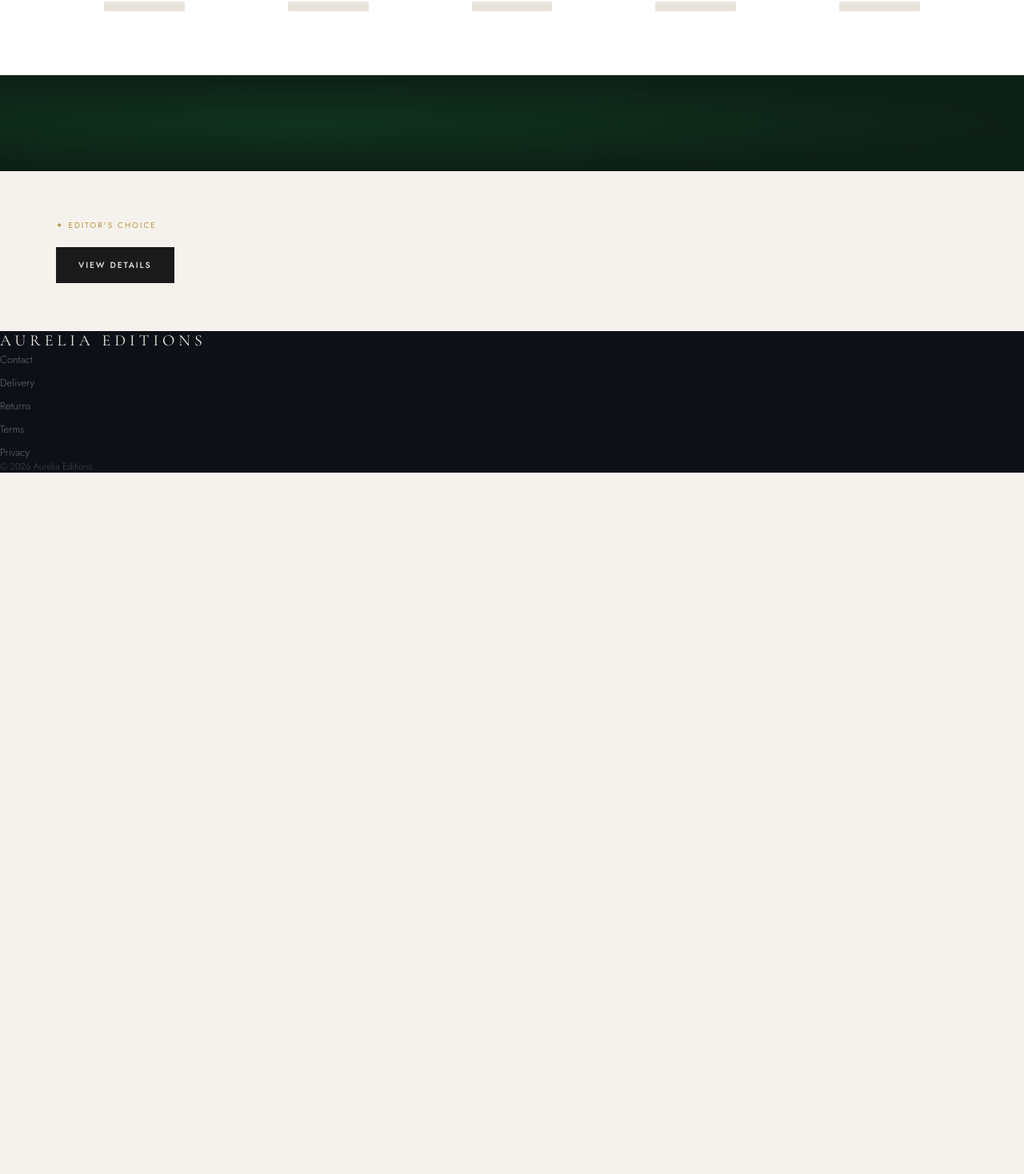
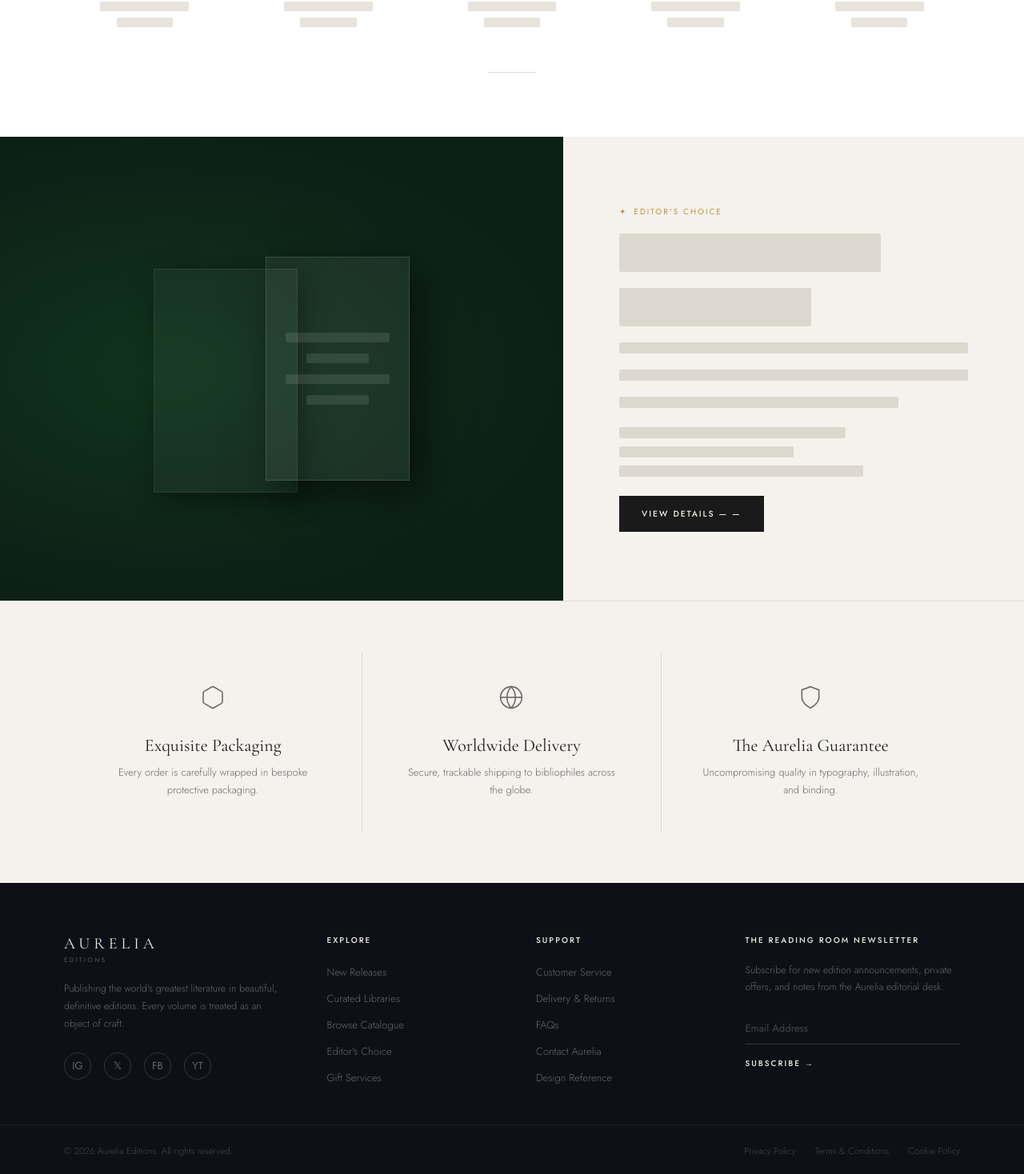
Before and after one commit to zaroonshahschool/CS308-Project-G24, a React app in the folder frontend/: page / in a window 1280 px wide. Shown: the part 1894-3362 px from the top of the page at 80% size. Before the commit the page ends 2485 px from the top, so only its background shows below. Built offline with nearby package versions, Linux system fonts and the light colour scheme; the HTML template or start-up script is replaced by a standard one.

Commit message:
Sprint2- Revised Files: NotableSection, App, Footer, Editors Choice

```diff
--- a/frontend/src/App.jsx
+++ b/frontend/src/App.jsx
@@ -1,24 +1,62 @@
 import "./styles/global.css";
-import Header from "./components/Header";
-import Nav from "./components/Nav";
-import Hero from "./components/Hero";
+
+import Header          from "./components/Header";
+import Nav             from "./components/Nav";
+import Hero            from "./components/Hero";
 import LibrariesSection from "./components/LibrariesSection";
-import NotableSection from "./components/NotableSection";
-import EditorsChoice from "./components/EditorsChoice";
-import Footer from "./components/Footer";
+import NotableSection  from "./components/NotableSection";
+import EditorsChoice   from "./components/EditorsChoice";
+import Footer          from "./components/Footer";
+
+// Value Props — static content, no dedicated component file needed
+function ValueProps() {
+  return (
+    <section className="section-values">
+      <div className="values-inner">
+        <div className="value-item">
+          <div className="value-icon">
+            <svg width="32" height="32" viewBox="0 0 24 24" fill="none" stroke="currentColor" strokeWidth="1.2">
+              <path d="M21 16V8a2 2 0 0 0-1-1.73l-7-4a2 2 0 0 0-2 0l-7 4A2 2 0 0 0 3 8v8a2 2 0 0 0 1 1.73l7 4a2 2 0 0 0 2 0l7-4A2 2 0 0 0 21 16z" />
+            </svg>
+          </div>
+          <h3 className="value-title">Exquisite Packaging</h3>
+          <p className="value-desc">Every order is carefully wrapped in bespoke protective packaging.</p>
+        </div>
+        <div className="value-item">
+          <div className="value-icon">
+            <svg width="32" height="32" viewBox="0 0 24 24" fill="none" stroke="currentColor" strokeWidth="1.2">
+              <circle cx="12" cy="12" r="10" /><line x1="2" y1="12" x2="22" y2="12" />
+              <path d="M12 2a15.3 15.3 0 0 1 4 10 15.3 15.3 0 0 1-4 10 15.3 15.3 0 0 1-4-10 15.3 15.3 0 0 1 4-10z" />
+            </svg>
+          </div>
+          <h3 className="value-title">Worldwide Delivery</h3>
+          <p className="value-desc">Secure, trackable shipping to bibliophiles across the globe.</p>
+        </div>
+        <div className="value-item">
+          <div className="value-icon">
+            <svg width="32" height="32" viewBox="0 0 24 24" fill="none" stroke="currentColor" strokeWidth="1.2">
+              <path d="M12 22s8-4 8-10V5l-8-3-8 3v7c0 6 8 10 8 10z" />
+            </svg>
+          </div>
+          <h3 className="value-title">The Aurelia Guarantee</h3>
+          <p className="value-desc">Uncompromising quality in typography, illustration, and binding.</p>
+        </div>
+      </div>
+    </section>
+  );
+}
 
 export default function App() {
   return (
-    <div className="app-wrapper">
+    <>
       <Header />
       <Nav />
-      <main>
-        <Hero />
-        <LibrariesSection />
-        <NotableSection />
-        <EditorsChoice />
-      </main>
+      <Hero />
+      <LibrariesSection />
+      <NotableSection />
+      <EditorsChoice />
+      <ValueProps />
       <Footer />
-    </div>
+    </>
   );
 }
--- a/frontend/src/components/EditorsChoice.jsx
+++ b/frontend/src/components/EditorsChoice.jsx
@@ -1,10 +1,48 @@
 export default function EditorsChoice() {
   return (
     <section className="section-editors">
-      <div className="editors-visual"><div className="book-placeholder-mid" /></div>
-      <div className="editors-content">
-        <div className="editors-tag">✦ Editor's Choice</div>
-        <button className="btn-dark">VIEW DETAILS</button>
+      <div className="editors-inner">
+
+        {/* Left — book cover placeholder */}
+        <div className="editors-visual">
+          <div className="editors-books">
+            <div className="editors-book-back" />
+            <div className="editors-book-front">
+              {/* Will render book.coverImage from DB */}
+              <span className="ed-book-ph-line" />
+              <span className="ed-book-ph-line short" />
+              <span className="ed-book-ph-line" />
+              <span className="ed-book-ph-line short" />
+            </div>
+          </div>
+        </div>
+
+        {/* Right — text placeholder */}
+        <div className="editors-content">
+          <div className="editors-tag">
+            <span>✦</span> Editor's Choice
+          </div>
+
+          {/* Will render book.title from DB */}
+          <span className="content-ph title-lg" />
+          <span className="content-ph title-lg-2" />
+
+          {/* Will render book.description from DB */}
+          <span className="content-ph desc" />
+          <span className="content-ph desc" />
+          <span className="content-ph desc-short" />
+
+          {/* Will render book.features from DB */}
+          <div className="editors-features-ph">
+            <span className="content-ph feature" />
+            <span className="content-ph feature" style={{ width: "50%" }} />
+            <span className="content-ph feature" style={{ width: "70%" }} />
+          </div>
+
+          {/* Will render book.price from DB */}
+          <a href="#" className="btn-dark">View Details — —</a>
+        </div>
+
       </div>
     </section>
   );
--- a/frontend/src/components/Footer.jsx
+++ b/frontend/src/components/Footer.jsx
@@ -1,12 +1,78 @@
+import { useState } from "react";
+
+const EXPLORE_LINKS = ["New Releases", "Curated Libraries", "Browse Catalogue", "Editor's Choice", "Gift Services"];
+const SUPPORT_LINKS = ["Customer Service", "Delivery & Returns", "FAQs", "Contact Aurelia", "Design Reference"];
+
 export default function Footer() {
-  const links = ["Contact", "Delivery", "Returns", "Terms", "Privacy"];
+  const [email, setEmail] = useState("");
+
   return (
     <footer className="footer">
-      <div className="footer-logo">AURELIA EDITIONS</div>
-      <div className="footer-links">
-        {links.map((l) => <a key={l} href="#">{l}</a>)}
+      <div className="footer-inner">
+
+        {/* Brand */}
+        <div>
+          <span className="footer-logo">AURELIA</span>
+          <span className="footer-logo-sub">EDITIONS</span>
+          <p className="footer-tagline">
+            Publishing the world's greatest literature in beautiful, definitive editions.
+            Every volume is treated as an object of craft.
+          </p>
+          <div className="footer-socials">
+            {["IG", "𝕏", "FB", "YT"].map((s) => (
+              <a key={s} href="#" className="footer-social">{s}</a>
+            ))}
+          </div>
+        </div>
+
+        {/* Explore */}
+        <div>
+          <div className="footer-col-title">Explore</div>
+          <ul className="footer-links">
+            {EXPLORE_LINKS.map((l) => (
+              <li key={l}><a href="#">{l}</a></li>
+            ))}
+          </ul>
+        </div>
+
+        {/* Support */}
+        <div>
+          <div className="footer-col-title">Support</div>
+          <ul className="footer-links">
+            {SUPPORT_LINKS.map((l) => (
+              <li key={l}><a href="#">{l}</a></li>
+            ))}
+          </ul>
+        </div>
+
+        {/* Newsletter */}
+        <div>
+          <div className="footer-col-title">The Reading Room Newsletter</div>
+          <p className="footer-newsletter-desc">
+            Subscribe for new edition announcements, private offers, and notes from the Aurelia editorial desk.
+          </p>
+          <div className="newsletter-form">
+            <input
+              type="email"
+              className="newsletter-input"
+              placeholder="Email Address"
+              value={email}
+              onChange={(e) => setEmail(e.target.value)}
+            />
+            <button className="btn-subscribe">Subscribe →</button>
+          </div>
+        </div>
+
       </div>
-      <div className="footer-copy">© 2026 Aurelia Editions.</div>
+
+      <div className="footer-bottom">
+        <span className="footer-copy">© 2026 Aurelia Editions. All rights reserved.</span>
+        <div className="footer-legal">
+          <a href="#">Privacy Policy</a>
+          <a href="#">Terms & Conditions</a>
+          <a href="#">Cookie Policy</a>
+        </div>
+      </div>
     </footer>
   );
 }
--- a/frontend/src/components/NotableSection.jsx
+++ b/frontend/src/components/NotableSection.jsx
@@ -1,19 +1,28 @@
+// TODO: Replace BOOK_PLACEHOLDERS with real data fetched from DB
+const BOOK_PLACEHOLDERS = [1, 2, 3, 4, 5];
+
 export default function NotableSection() {
   return (
     <section className="section-notable">
-      <div style={{ textAlign: 'center', marginBottom: '56px' }}>
+      <div style={{ maxWidth: 1400, margin: "0 auto", padding: "0 80px" }}>
         <p className="section-tag">Just Arrived</p>
-        <h2 className="section-title-center">New & Notable Editions</h2>
+        <h2 className="section-title-center">New &amp; Notable Editions</h2>
       </div>
+
       <div className="books-grid">
-        {[1, 2, 3, 4, 5].map((n) => (
+        {BOOK_PLACEHOLDERS.map((n) => (
           <div key={n} className="book-card">
-            <div className="book-cover-placeholder" style={{ width: '100%', aspectRatio: '2/3', background: '#f0ece6', marginBottom: '16px' }} />
-            <span className="text-ph" style={{ height: '16px', width: '80%', background: '#e8e3dc', display: 'block', margin: '0 auto 8px' }} />
-            <span className="text-ph" style={{ height: '12px', width: '50%', background: '#e8e3dc', display: 'block', margin: '0 auto' }} />
+            {/* Cover placeholder — will be replaced with book.coverImage from DB */}
+            <div className="book-cover-placeholder" />
+            {/* Text placeholders — will render book.title, book.author, book.price */}
+            <span className="text-ph title-ph" />
+            <span className="text-ph author-ph" />
+            <span className="text-ph price-ph-sm" />
           </div>
         ))}
       </div>
+
+      <div className="notable-divider" />
     </section>
   );
 }
```
